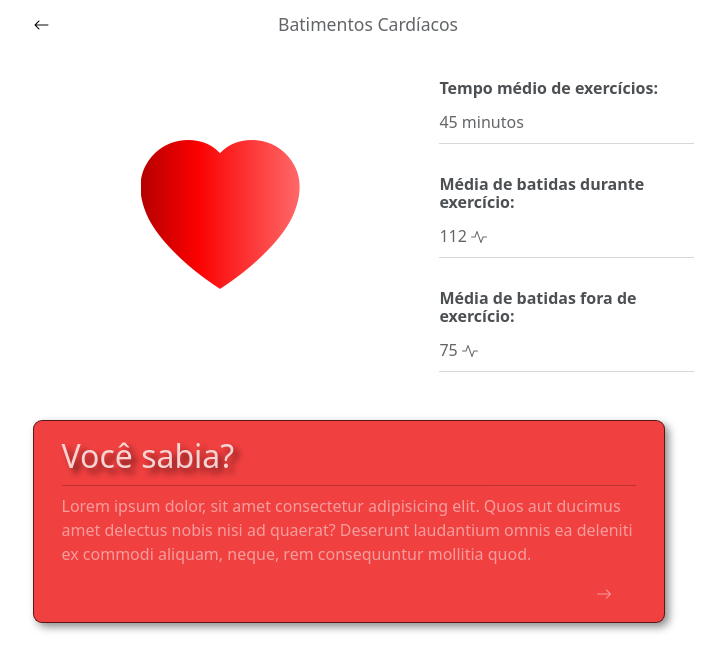
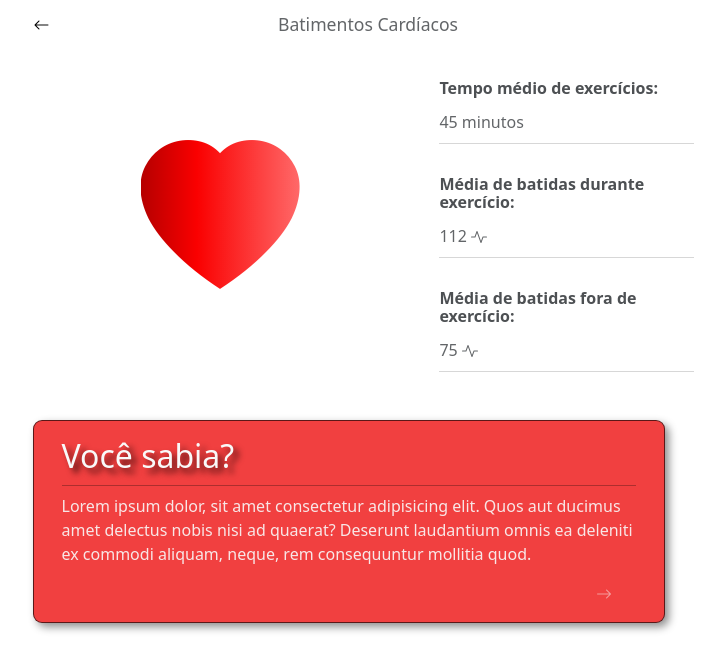
Before and after one commit to PedroLucasLopes/Health-Track, a website: page assets/html/heartbeat.html in a window 1280 px wide. Shown: the whole page, without its empty margins (272-977 px from the left). Drawn offline with nearby package versions, Linux system fonts and the light colour scheme.

Commit message:
Fixing opacity in heartbeat page

```diff
--- a/assets/css/heartbeat.css
+++ b/assets/css/heartbeat.css
@@ -80,7 +80,6 @@ body {
 }
 
 .curiosity-title {
-    opacity: .8;
     color: var(--white);
     text-shadow: 5px 5px 6px rgb(75, 16, 16);
     border-bottom: 1px solid rgba(0, 0, 0, 0.281);
@@ -88,7 +87,7 @@ body {
 }
 
 .curiosity-subtitle {
-    opacity: .5;
+    opacity: .9;
     color: var(--white);
 }
 
```
